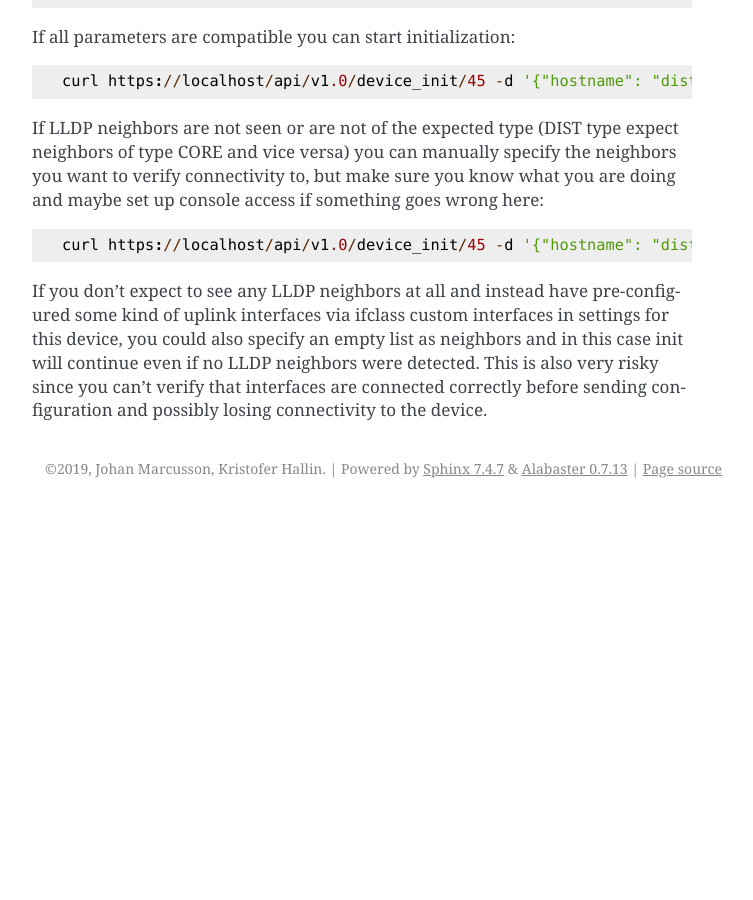
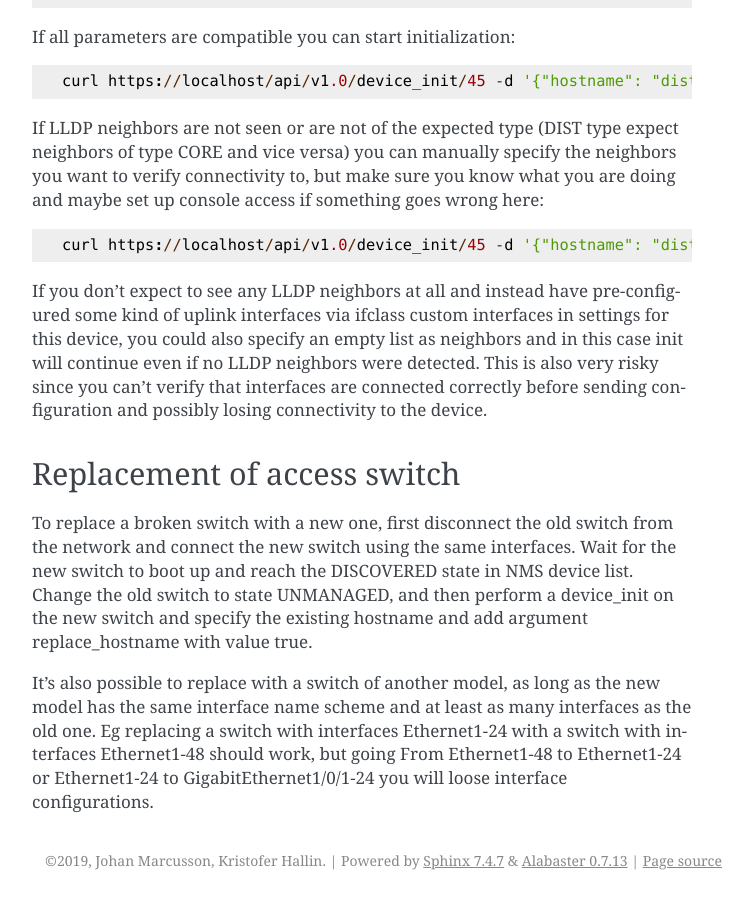
Before and after one commit to SUNET/cnaas-nms, a Sphinx documentation site: the page built from docs/howto/index.rst, in a window 1280 px wide and 900 px high, scrolled down 2931 px. Shown: the whole window, without its empty margins (388-1141 px from the left). Built offline with Sphinx 7.4.7, drawn with Linux system fonts in a browser that asks for light colours; before the commit the page ends 3439 px from its top, so only the background shows below that; some of the changed text lies outside the part shown.

Commit message:
add docs for access switch replacement feature

```diff
--- a/docs/howto/index.rst
+++ b/docs/howto/index.rst
@@ -159,3 +159,22 @@ neighbors and in this case init will continue even if no LLDP neighbors were
 detected. This is also very risky since you can't verify that interfaces
 are connected correctly before sending configuration and possibly losing
 connectivity to the device.
+
+.. _switch_replacement:
+
+Replacement of access switch
+----------------------------
+
+To replace a broken switch with a new one, first disconnect the old switch from
+the network and connect the new switch using the same interfaces. Wait for the
+new switch to boot up and reach the DISCOVERED state in NMS device list.
+Change the old switch to state UNMANAGED, and then perform a device_init on the
+new switch and specify the existing hostname and add argument replace_hostname
+with value true.
+
+It's also possible to replace with a switch of another model, as long as the new
+model has the same interface name scheme and at least as many interfaces as the
+old one. Eg replacing a switch with interfaces Ethernet1-24 with a switch with
+interfaces Ethernet1-48 should work, but going From Ethernet1-48 to Ethernet1-24
+or Ethernet1-24 to GigabitEthernet1/0/1-24 you will loose interface
+configurations.
```
Also changed, not shown: docs/apiref/devices.rst (+8 -0 lines), 1 other file.
